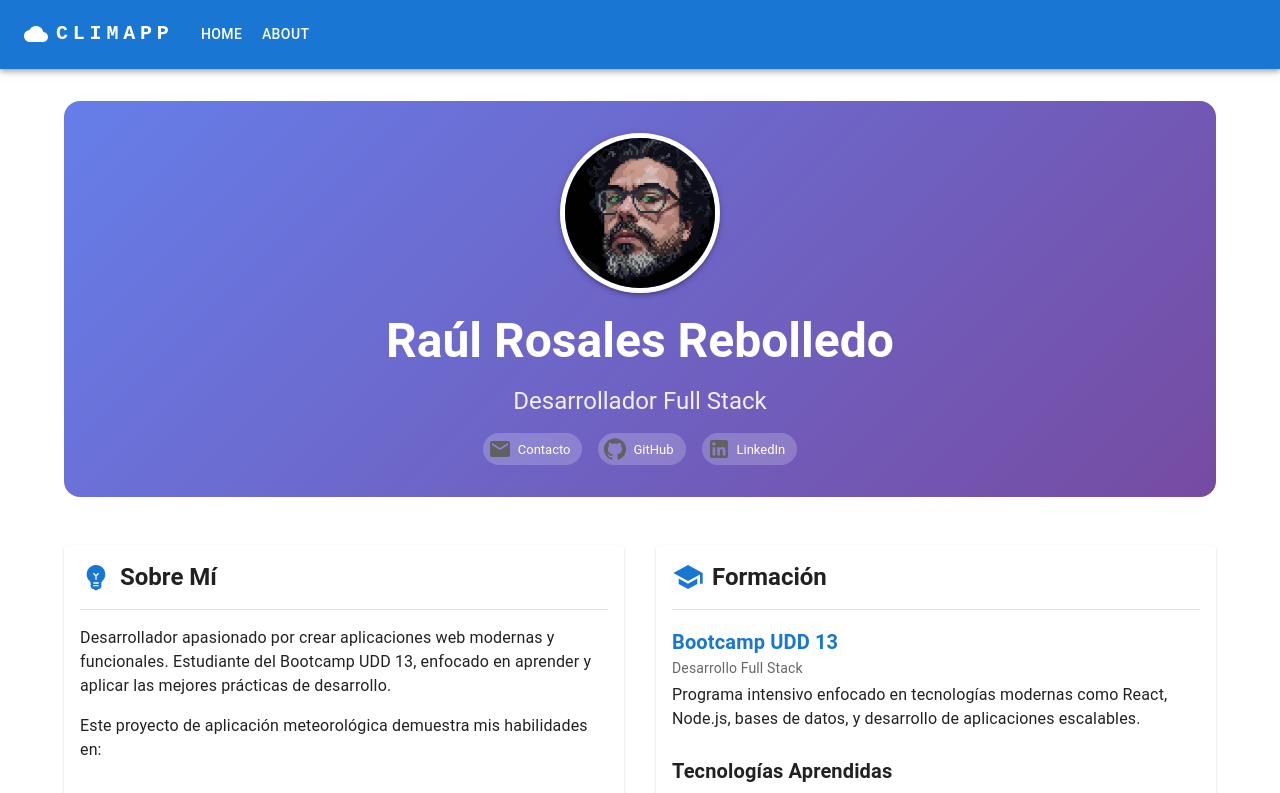
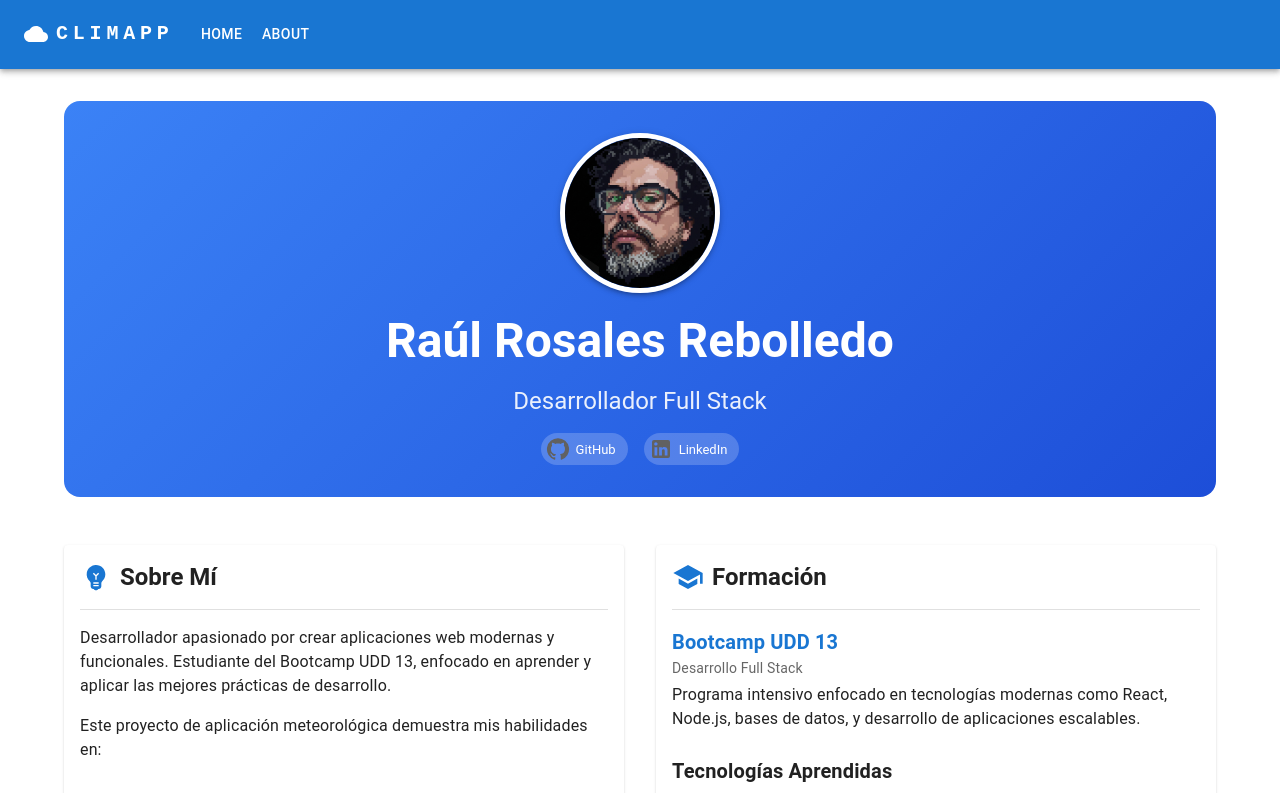
Before and after one commit to Artenlaclase/Proyecto-5-AplicacionWebReact, a React (Vite) app: page /about in a window 1280 px wide. Shown: the top 793 px of the page. Built offline with nearby package versions, Linux system fonts and the light colour scheme.

Commit message:
style: update About page layout and color scheme for improved aesthetics

```diff
--- a/src/pages/About.jsx
+++ b/src/pages/About.jsx
@@ -1,5 +1,5 @@
 import { Container, Grid, Card, CardContent, Typography, Box, Chip, Avatar, Divider, List, ListItem, ListItemIcon, ListItemText, Paper } from '@mui/material';
-import { Code, School, Work, EmojiObjects, CloudQueue, Speed, Security, GitHub, LinkedIn, Email } from '@mui/icons-material';
+import { Code, School, Work, EmojiObjects, CloudQueue, Speed, Security, GitHub, LinkedIn } from '@mui/icons-material';
 import profileImage from '../assets/img/raulRosalesR.webp';
 
 export const About = () => {
@@ -27,7 +27,7 @@ export const About = () => {
         sx={{
           textAlign: 'center',
           mb: 6,
-          background: 'linear-gradient(135deg, #667eea 0%, #764ba2 100%)',
+          background: 'linear-gradient(135deg, #3b82f6 0%, #1d4ed8 100%)',
           borderRadius: 4,
           p: 4,
           color: 'white'
@@ -51,12 +51,6 @@ export const About = () => {
           Desarrollador Full Stack
         </Typography>
         <Box sx={{ display: 'flex', gap: 2, justifyContent: 'center', flexWrap: 'wrap' }}>
-          <Chip
-            icon={<Email />}
-            label="Contacto"
-            onClick={() => window.location.href = 'mailto:raulandresrosales@outlook.es'}
-            sx={{ backgroundColor: 'rgba(255,255,255,0.2)', color: 'white', '&:hover': { backgroundColor: 'rgba(255,255,255,0.3)' } }}
-          />
           <Chip
             icon={<GitHub />}
             label="GitHub"
@@ -254,3 +248,4 @@ export const About = () => {
     </Container>
   );
 }
+4
```
